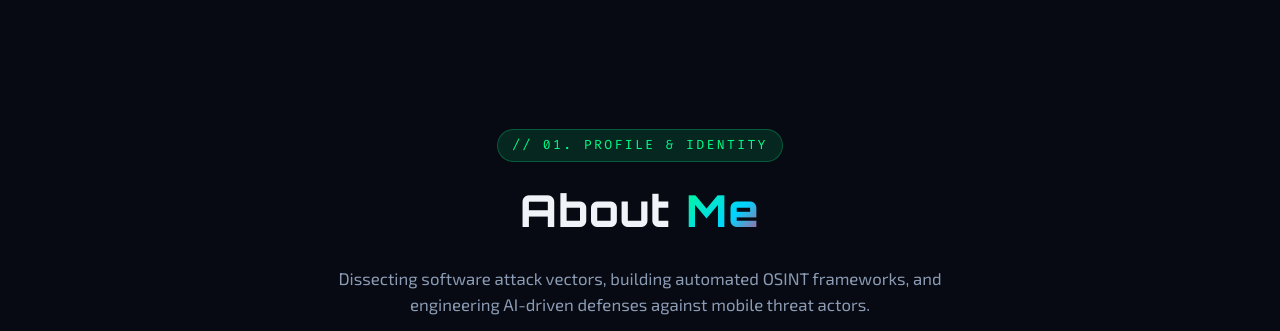
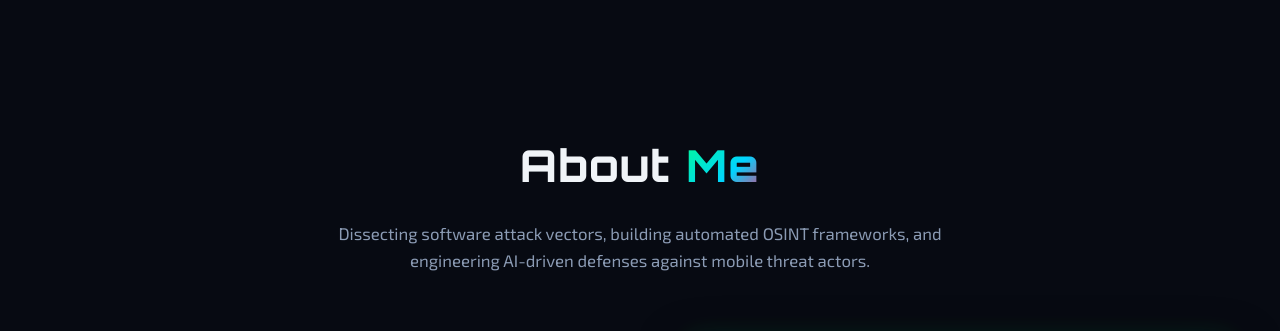
Before and after one commit to mariyashaikh29/Mariya-Portfolio, a plain HTML site: page index.html in a window 1280 px wide. Shown: the part 1000-1331 px from the top of the page. Drawn offline with Linux system fonts and the light colour scheme.

Commit message:
removed span

```diff
--- a/index.html
+++ b/index.html
@@ -169,7 +169,7 @@
     <section id="about" class="section about-section">
         <div class="container">
             <div class="section-header">
-                <span class="section-tag">// 01. PROFILE &amp; IDENTITY</span>
+
                 <h2 class="section-title">About <span class="gradient-text">Me</span></h2>
                 <p class="section-subtitle">Dissecting software attack vectors, building automated OSINT frameworks, and
                     engineering AI-driven defenses against mobile threat actors.</p>
@@ -496,7 +496,8 @@
                             <div>
                                 <h3 class="role-title">OSINT Intern</h3>
                                 <p class="company-name"><i class="fas fa-building text-primary"></i> Cyber Secured India
-                                    <span class="text-dim">· In collaboration with .MKITOS</span></p>
+                                    <span class="text-dim">· In collaboration with .MKITOS</span>
+                                </p>
                             </div>
                             <span class="exp-badge">Sept 2025 – Oct 2025 · Remote</span>
                         </div>
```
